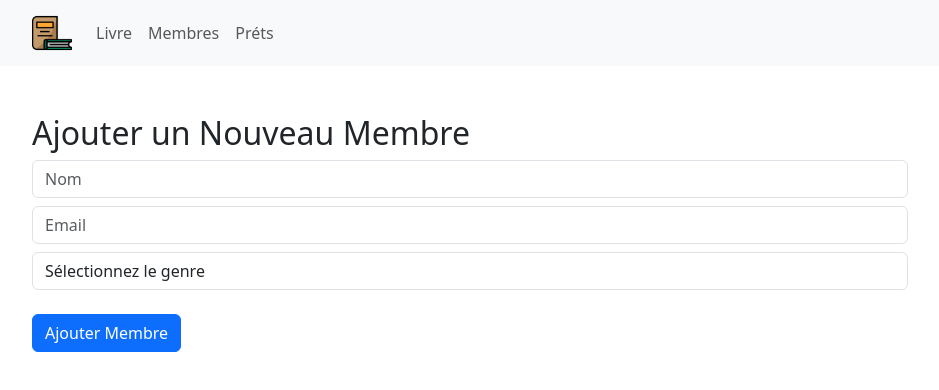
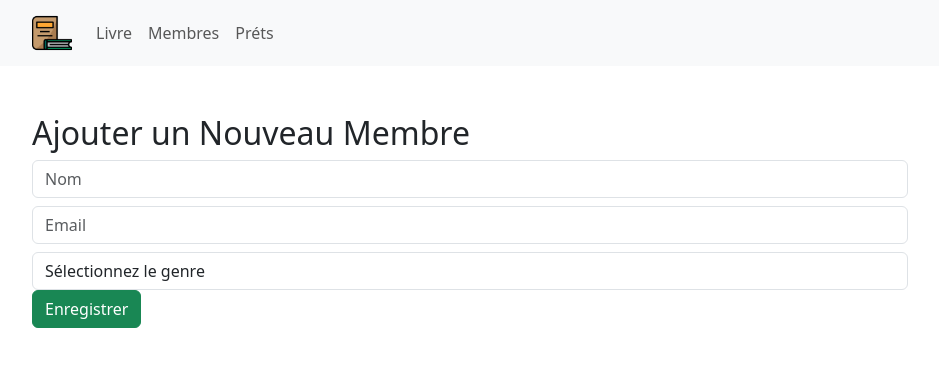
Before and after one commit to Zoubeir7/Gestion-d-une-biblioth-que-avec-Vuejs, a Vue app: page /AjouterMembre in a window 1280 px wide. Shown: the top 390 px of the page, without its empty margins (170-1109 px from the left). Built offline with nearby package versions, Linux system fonts and the light colour scheme.

Commit message:
modification des Membres

```diff
--- a/src/App.vue
+++ b/src/App.vue
@@ -53,7 +53,7 @@
 <script setup>
 
 import { RouterLink, RouterView } from 'vue-router';
-import ListerLivre from "./components/Livre/ListerLivre.vue";
+
 
 </script>
 
--- a/src/components/Livre/AjouterLivre.vue
+++ b/src/components/Livre/AjouterLivre.vue
@@ -14,7 +14,7 @@
       <div class="form-group">
         <input v-model="nouveauLivre.genre" type="text" placeholder="Genre" class="form-control mt-2" required />
       </div>
-      <button type="submit" class="btn btn-success mt-2">Ajouter Livre</button>
+      <button @click="naviguerListerLivre" class="btn btn-success mb-3">Enregistrer</button>
     </form>
   </div>
 </template>
--- a/src/components/Membres/AjouterMembre.vue
+++ b/src/components/Membres/AjouterMembre.vue
@@ -16,7 +16,8 @@
           <option value="Femme">Femme</option>
         </select>
       </div>
-      <button type="submit" class="btn btn-primary mt-4">Ajouter Membre</button>
+      <button @click="naviguerListeMembre" class="btn btn-success mb-3">Enregistrer</button>
+
     </form>
   </div>
 </template>
@@ -33,6 +34,6 @@ const ajouterMembre = () => {
   membres.push({ ...nouveauMembre.value });
   localStorage.setItem('membres', JSON.stringify(membres));
   nouveauMembre.value = { name: '', email: '', genre: '' };
-  router.push('/ListeMembres'); // Redirection vers la liste des membres après ajout
+  router.push('/Membres'); // Redirection vers la liste des membres après ajout
 };
 </script>
--- a/src/components/Membres/ModifierMembre.vue
+++ b/src/components/Membres/ModifierMembre.vue
@@ -39,7 +39,7 @@ const modifierMembre = () => {
   const membres = JSON.parse(localStorage.getItem('membres')) || [];
   membres[membreModifie.value.index] = { ...membreModifie.value };
   localStorage.setItem('membres', JSON.stringify(membres));
-  router.push('/ListeMembres'); // Redirection vers la liste des membres après modification
+  router.push('/Membres'); // Redirection vers la liste des membres après modification
 };
 
 chargerMembre();
--- a/src/components/Prets/AjouterPret.vue
+++ b/src/components/Prets/AjouterPret.vue
@@ -11,7 +11,8 @@
       <div class="form-group">
         <input v-model="nouveauPret.date" type="date" class="form-control mt-2" required />
       </div>
-      <button type="submit" class="btn btn-primary mt-4">Ajouter Prêt</button>
+      <button @click="naviguerListePret" class="btn btn-success mb-3">Enregistrer</button>
+
     </form>
   </div>
 </template>
@@ -28,6 +29,6 @@ const ajouterPret = () => {
   prets.push({ ...nouveauPret.value });
   localStorage.setItem('prets', JSON.stringify(prets));
   nouveauPret.value = { membre: '', livre: '', date: '' };
-  router.push('/ListePrets'); // Redirection vers la liste des prêts après ajout
+  router.push('/Prets'); // Redirection vers la liste des prêts après ajout
 };
 </script>
--- a/src/components/Prets/ModifierPret.vue
+++ b/src/components/Prets/ModifierPret.vue
@@ -34,7 +34,7 @@ const modifierPret = () => {
   const prets = JSON.parse(localStorage.getItem('prets')) || [];
   prets[pretModifie.value.index] = { ...pretModifie.value };
   localStorage.setItem('prets', JSON.stringify(prets));
-  router.push('/ListePrets'); // Redirection vers la liste des prêts après modification
+  router.push('/Prets'); // Redirection vers la liste des prêts après modification
 };
 
 chargerPret();
```
